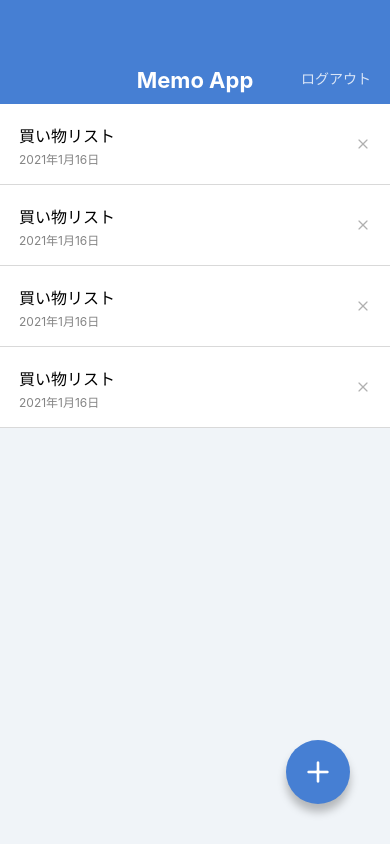
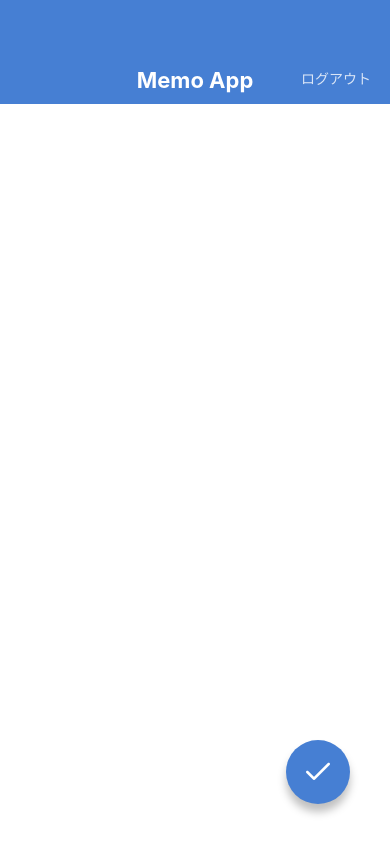
Before and after one commit to Kinatsu77/MemoApp, a React Native app: screen / in a window 390 px wide. Built offline with nearby package versions, Linux system fonts and the light colour scheme.

Commit message:
Create MemoEditScreen and MemoCreateScreen

```diff
--- a/App.jsx
+++ b/App.jsx
@@ -1,11 +1,14 @@
 import React from 'react';
-
-import MemoListScreen from './src/screens/MemoListScreen';
+import MemoCreateScreen from './src/screens/MemoCreateScreen';
+// import MemoEditScreen from './src/screens/MemoEditScreen';
+// import MemoListScreen from './src/screens/MemoListScreen';
 // import MemoDetailScreen from './src/screens/MemoDetailScreen';
 
 export default function App() {
   return (
-    <MemoListScreen />
+    <MemoCreateScreen />
+    // <MemoEditScreen />
+    // <MemoListScreen />
     // <MemoDetailScreen />
   );
 }
--- /dev/null
+++ b/src/screens/MemoCreateScreen.jsx
@@ -0,0 +1,36 @@
+import React from 'react';
+import {
+  View, StyleSheet, TextInput, KeyboardAvoidingView,
+} from 'react-native';
+
+import AppBar from '../components/AppBar';
+import CircleBotton from '../components/CircleButton';
+
+export default function MemoCreateScreen() {
+  return (
+    <KeyboardAvoidingView style={styles.container} behavior="height">
+      <AppBar />
+      <View style={styles.inputContainer}>
+        <TextInput value="" multiline style={styles.input} />
+      </View>
+      <CircleBotton name="check" />
+    </KeyboardAvoidingView>
+  );
+}
+
+const styles = StyleSheet.create({
+  container: {
+    flex: 1,
+  },
+  inputContainer: {
+    paddingHorizontal: 27,
+    paddingVertical: 32,
+    flex: 1,
+  },
+  input: {
+    flex: 1,
+    textAlignVertical: 'top',
+    fontSize: 16,
+    lineHeight: 24,
+  },
+});
--- /dev/null
+++ b/src/screens/MemoEditScreen.jsx
@@ -0,0 +1,36 @@
+import React from 'react';
+import {
+  View, StyleSheet, TextInput, KeyboardAvoidingView,
+} from 'react-native';
+
+import AppBar from '../components/AppBar';
+import CircleBotton from '../components/CircleButton';
+
+export default function MemoEditScreen() {
+  return (
+    <KeyboardAvoidingView style={styles.container} behavior="height">
+      <AppBar />
+      <View style={styles.inputContainer}>
+        <TextInput value="買い物リスト" multiline style={styles.input} />
+      </View>
+      <CircleBotton name="check" />
+    </KeyboardAvoidingView>
+  );
+}
+
+const styles = StyleSheet.create({
+  container: {
+    flex: 1,
+  },
+  inputContainer: {
+    paddingHorizontal: 27,
+    paddingVertical: 32,
+    flex: 1,
+  },
+  input: {
+    flex: 1,
+    textAlignVertical: 'top',
+    fontSize: 16,
+    lineHeight: 24,
+  },
+});
```
